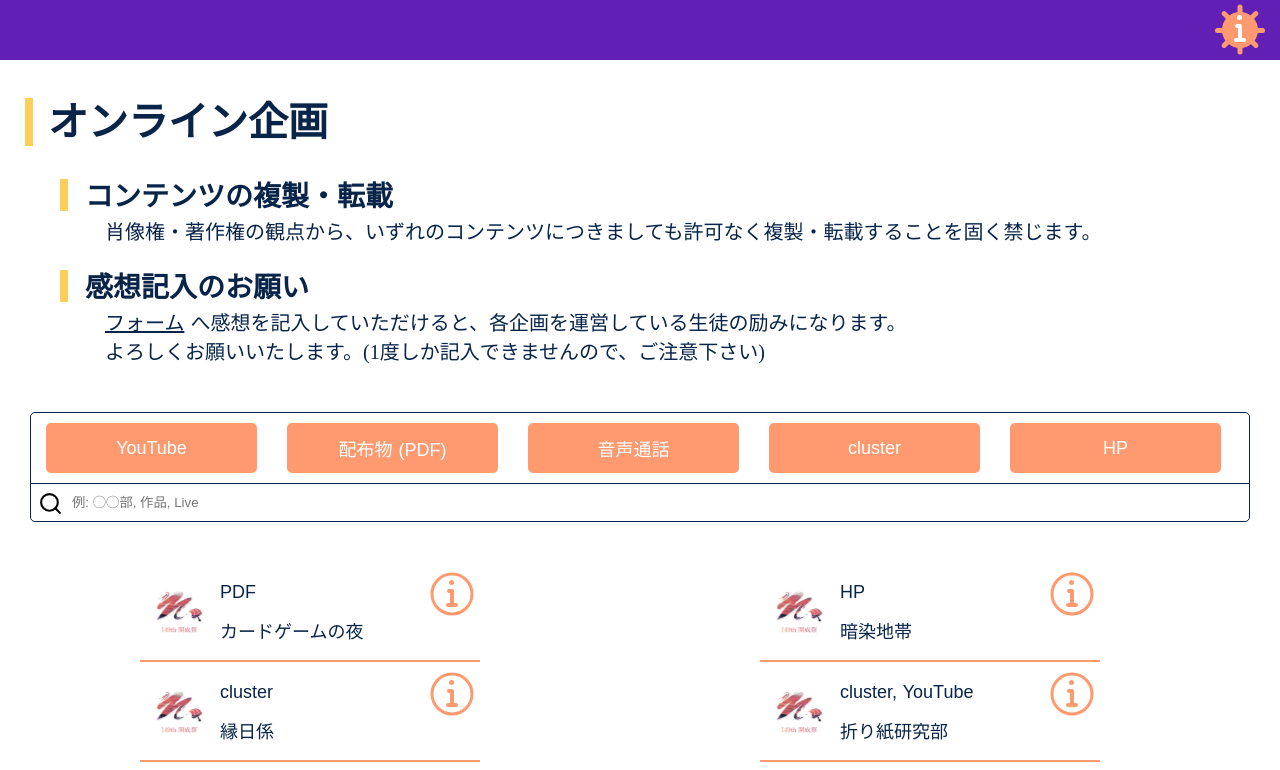
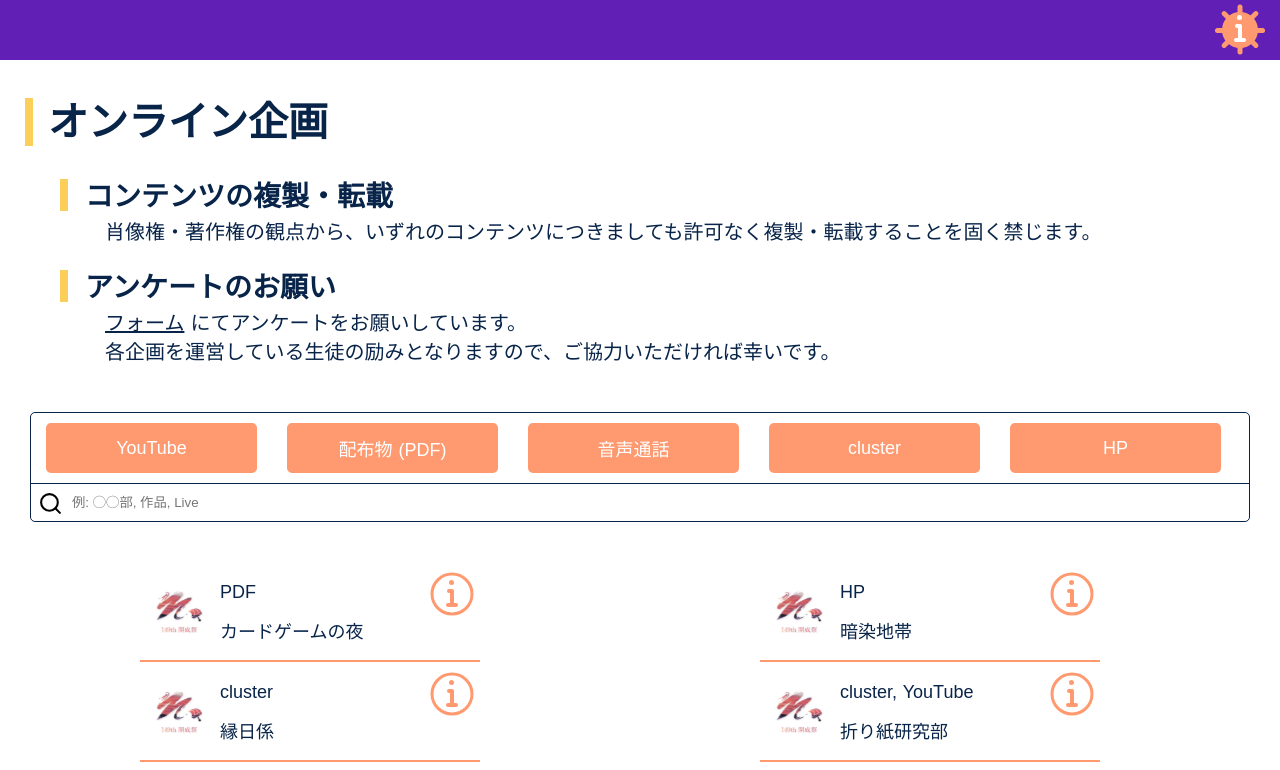
Before and after one commit to OR6107/149th-kaiseifes, a Nuxt app: page /online in a window 1280 px wide. Shown: the top 770 px of the page. Built offline with nearby package versions, Linux system fonts and the light colour scheme.

Commit message:
Improve Questionnaire Text

```diff
--- a/pages/online.vue
+++ b/pages/online.vue
@@ -10,12 +10,12 @@
       </p>
     </div>
 
-    <Title :is-main="false" :text="'感想記入のお願い'" />
+    <Title :is-main="false" :text="'アンケートのお願い'" />
     <div class="content">
       <p>
         <a href="https://forms.gle/SmvC1xUAopqS635x5" target="_blank" rel="noopener noreferrer">フォーム</a>
-        へ感想を記入していただけると、各企画を運営している生徒の励みになります。<br />
-        よろしくお願いいたします。(1度しか記入できませんので、ご注意下さい)
+        にてアンケートをお願いしています。<br />
+        各企画を運営している生徒の励みとなりますので、ご協力いただければ幸いです。
       </p>
     </div>
 
```
